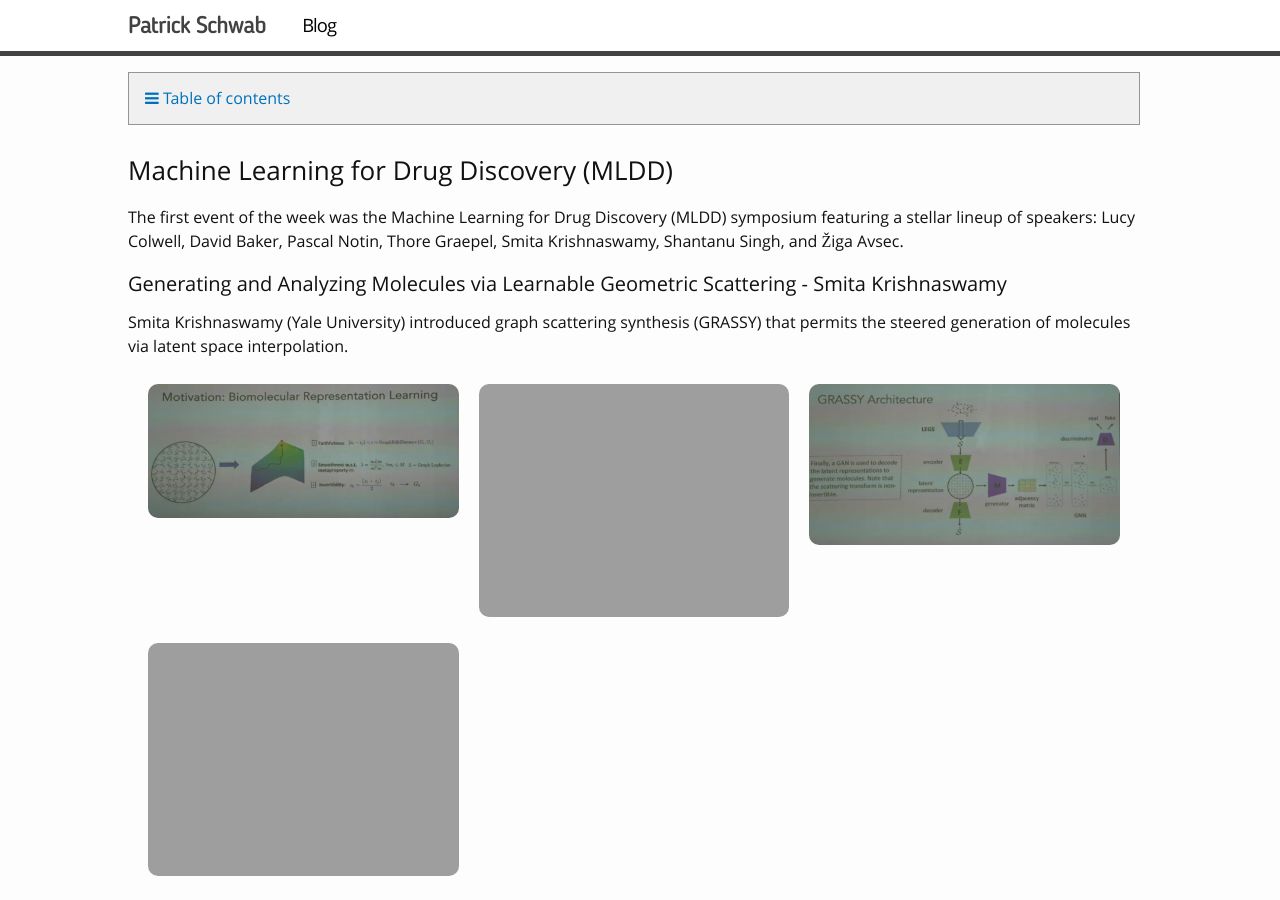
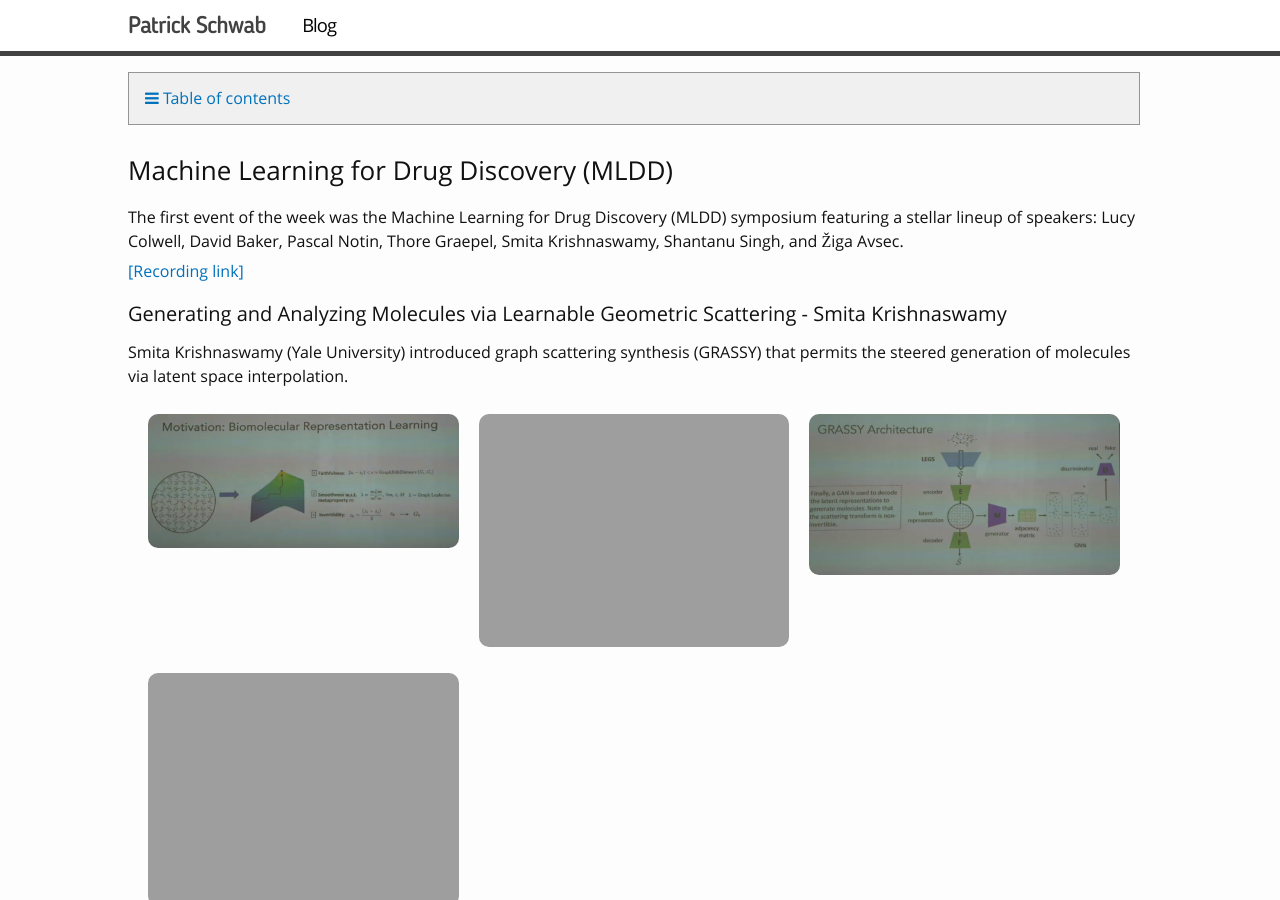
Before and after one commit to d909b/d909b.github.io, a Jekyll site: the page built from _posts/2024-05-11-iclr2024.md, in a window 1280 px wide and 900 px high, scrolled down 471 px. Built offline with Jekyll 4.4.1, drawn with Linux system fonts in a browser that asks for light colours; nearby versions of some CDN libraries; library files that are not in the unit come from our copies.

Commit message:
initial iclr2024

```diff
--- a/_posts/2024-05-11-iclr2024.md
+++ b/_posts/2024-05-11-iclr2024.md
@@ -19,6 +19,8 @@ As always, we've got you covered with a concise summary of ICLR and MLDD 2024 co
 <h3>Machine Learning for Drug Discovery (MLDD)</h3>
 
 The first event of the week was the Machine Learning for Drug Discovery (MLDD) symposium featuring a stellar lineup of speakers: Lucy Colwell, David Baker, Pascal Notin, Thore Graepel, Smita Krishnaswamy, Shantanu Singh, and Žiga Avsec.
+
+<a href="https://www.youtube.com/watch?v=ZKuSMVPsfl4">[Recording link]</a>
 
 <h4>Generating and Analyzing Molecules via Learnable Geometric Scattering - Smita Krishnaswamy</h4>
 
```
